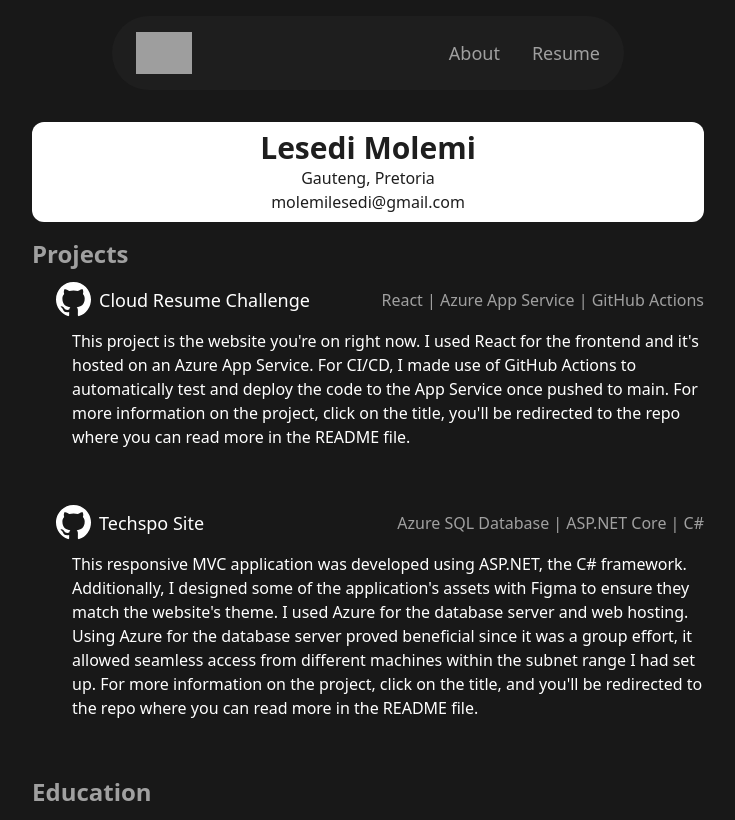
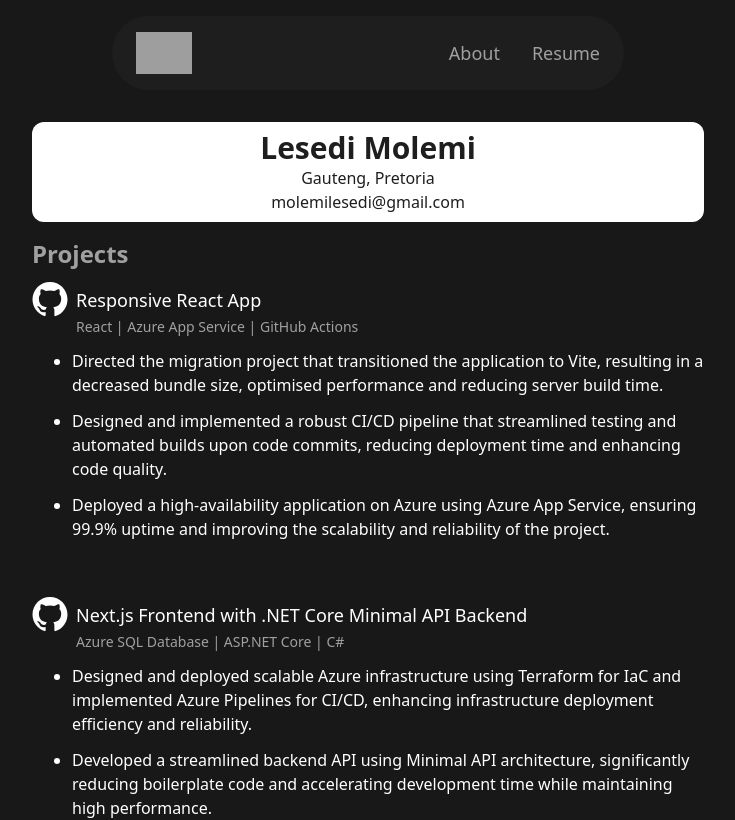
Before and after one commit to Lesmol/personal-portfolio, a React (Vite) app: page /resume in a window 1280 px wide. Shown: the top 820 px of the page, without its empty margins (272-1007 px from the left). Built offline with nearby package versions, Linux system fonts and the light colour scheme; grey boxes are pictures that could not be loaded.

Commit message:
- Added a new project - Rename existing projects and changed project descriptions in Resume page - changed deployment workflow to "deploy-app.yml"

```diff
--- a/src/Components/Home/LinkItem.tsx
+++ b/src/Components/Home/LinkItem.tsx
@@ -11,7 +11,7 @@
         width="35"
         height="35"
         fill="currentColor"
-        className="bi bi-github"
+        className="bi bi-github min-w-9"
         viewBox="0 0 16 16"
       >
         <path d="M8 0C3.58 0 0 3.58 0 8c0 3.54 2.29 6.53 5.47 7.59.4.07.55-.17.55-.38 0-.19-.01-.82-.01-1.49-2.01.37-2.53-.49-2.69-.94-.09-.23-.48-.94-.82-1.13-.28-.15-.68-.52-.01-.53.63-.01 1.08.58 1.23.82.72 1.21 1.87.87 2.33.66.07-.52.28-.87.51-1.07-1.78-.2-3.64-.89-3.64-3.95 0-.87.31-1.59.82-2.15-.08-.2-.36-1.02.08-2.12 0 0 .67-.21 2.2.82.64-.18 1.32-.27 2-.27s1.36.09 2 .27c1.53-1.04 2.2-.82 2.2-.82.44 1.1.16 1.92.08 2.12.51.56.82 1.27.82 2.15 0 3.07-1.87 3.75-3.65 3.95.29.25.54.73.54 1.48 0 1.07-.01 1.93-.01 2.2 0 .21.15.46.55.38A8.01 8.01 0 0 0 16 8c0-4.42-3.58-8-8-8" />
--- a/src/Components/Home/ProjectsSummary.tsx
+++ b/src/Components/Home/ProjectsSummary.tsx
@@ -8,11 +8,15 @@
         Public repo's of projects I'm either working on or completed.
       </p>
       <LinkItem
-        title="Cloud Resume Challenge"
+        title="Responsive React App deployed on Azure"
         link="https://github.com/Lesmol/CloudResumeChallenge_AWS"
       />
       <LinkItem
-        title="Techspo Website"
+        title="Next.js Frontend with .NET Core Minimal API Backend"
+        link="https://github.com/Lesmol/zupi-site"
+      />
+      <LinkItem
+        title="Full-stack .NET Core MVC application with Azure hosted MS SQL Server Database"
         link="https://github.com/Lesmol/Techspo_Website"
       />
     </div>
--- a/src/Components/Resume/Project.tsx
+++ b/src/Components/Resume/Project.tsx
@@ -5,24 +5,33 @@
     <div className="mt-4">
       <h1 className="font-bold text-2xl text-primary">Projects</h1>
       <ProjectInfo
-        title="Cloud Resume Challenge"
+        title="Responsive React App"
         link="https://github.com/Lesmol/CloudResumeChallenge_Azure"
         stack="React | Azure App Service | GitHub Actions"
-        description="This project is the website you're on right now. I used React for the frontend and
-        it's hosted on an Azure App Service. For CI/CD, I made use of GitHub Actions to automatically
-         test and deploy the code to the App Service once pushed to main. For more information on the project,
-         click on the title, you'll be redirected to the repo where you can read more in the README file."
+        description={[
+          "Directed the migration project that transitioned the application to Vite, resulting in a decreased bundle size, optimised performance and reducing server build time.",
+          "Designed and implemented a robust CI/CD pipeline that streamlined testing and automated builds upon code commits, reducing deployment time and enhancing code quality.",
+          "Deployed a high-availability application on Azure using Azure App Service, ensuring 99.9% uptime and improving the scalability and reliability of the project.",
+        ]}
       />
       <ProjectInfo
-        title="Techspo Site"
+        title="Next.js Frontend with .NET Core Minimal API Backend"
+        link="https://github.com/Lesmol/zupi-site"
+        stack="Azure SQL Database | ASP.NET Core | C#"
+        description={[
+          "Designed and deployed scalable Azure infrastructure using Terraform for IaC and implemented Azure Pipelines for CI/CD, enhancing infrastructure deployment efficiency and reliability.",
+          "Developed a streamlined backend API using Minimal API architecture, significantly reducing boilerplate code and accelerating development time while maintaining high performance.",
+          "Engineered a responsive frontend with Next.js, leveraging SSR and server functions to enhance security and performance while delivering a seamless user experience.",
+        ]}
+      />
+      <ProjectInfo
+        title="Full-stack .NET Core MVC application with Azure hosted MS SQL Server Database"
         link="https://github.com/Lesmol/Techspo_Website"
         stack="Azure SQL Database | ASP.NET Core | C#"
-        description="This responsive MVC application was developed using ASP.NET, the C# framework. Additionally, I designed
-        some of the application's assets with Figma to ensure they match the website's theme.
-        I used Azure for the database server and web hosting. Using Azure for the database
-        server proved beneficial since it was a group effort, it allowed seamless access
-        from different machines within the subnet range I had set up. For more information on the
-        project, click on the title, and you'll be redirected to the repo where you can read more in the README file."
+        description={[
+          "Developed a comprehensive full-stack .NET Core MVC application using Blazor Pages, enhancing user experience and delivering a responsive, feature-rich interface.",
+          "Implemented a secure, cloud-hosted database solution using Azure SQL Database, enabling seamless access for group members, which improved collaboration and data integrity.",
+        ]}
       />
     </div>
   );
--- a/src/Components/Resume/ProjectInfo.tsx
+++ b/src/Components/Resume/ProjectInfo.tsx
@@ -2,13 +2,13 @@
   title: string;
   link: string;
   stack: string;
-  description: string;
+  description: string[];
 };
 
 function ProjectInfo(props: ProjectInfoProps) {
   return (
     <div className="mb-8">
-      <div className="space-x-2 ml-6 mt-3 items-center md:justify-between md:flex">
+      <div className="space-x-2 mt-3 items-center">
         <a
           href={props.link}
           target="_blank"
@@ -20,18 +20,22 @@
             width="35"
             height="35"
             fill="currentColor"
-            className="bi bi-github"
+            className="bi bi-github mr-2 min-w-9"
             viewBox="0 0 16 16"
           >
             <path d="M8 0C3.58 0 0 3.58 0 8c0 3.54 2.29 6.53 5.47 7.59.4.07.55-.17.55-.38 0-.19-.01-.82-.01-1.49-2.01.37-2.53-.49-2.69-.94-.09-.23-.48-.94-.82-1.13-.28-.15-.68-.52-.01-.53.63-.01 1.08.58 1.23.82.72 1.21 1.87.87 2.33.66.07-.52.28-.87.51-1.07-1.78-.2-3.64-.89-3.64-3.95 0-.87.31-1.59.82-2.15-.08-.2-.36-1.02.08-2.12 0 0 .67-.21 2.2.82.64-.18 1.32-.27 2-.27s1.36.09 2 .27c1.53-1.04 2.2-.82 2.2-.82.44 1.1.16 1.92.08 2.12.51.56.82 1.27.82 2.15 0 3.07-1.87 3.75-3.65 3.95.29.25.54.73.54 1.48 0 1.07-.01 1.93-.01 2.2 0 .21.15.46.55.38A8.01 8.01 0 0 0 16 8c0-4.42-3.58-8-8-8" />
           </svg>
-          <p className="ml-2 font-medium md:text-lg">{props.title}</p>
+          <p className="font-medium md:text-lg">{props.title}</p>
         </a>
-        <p className="text-primary">{props.stack}</p>
+        <p className="text-primary text-sm pl-9">{props.stack}</p>
       </div>
 
-      <p className="ml-10 mt-2 md:mt-3">{props.description}</p>
-      <br className="text-primary" />
+      <ul className="list-disc">
+        {props.description.map((item, idx) => (
+          <li key={idx} className="ml-10 mt-2 md:mt-3">{item}</li>
+        ))}
+      </ul>
+      <br  />
     </div>
   );
 }
```
